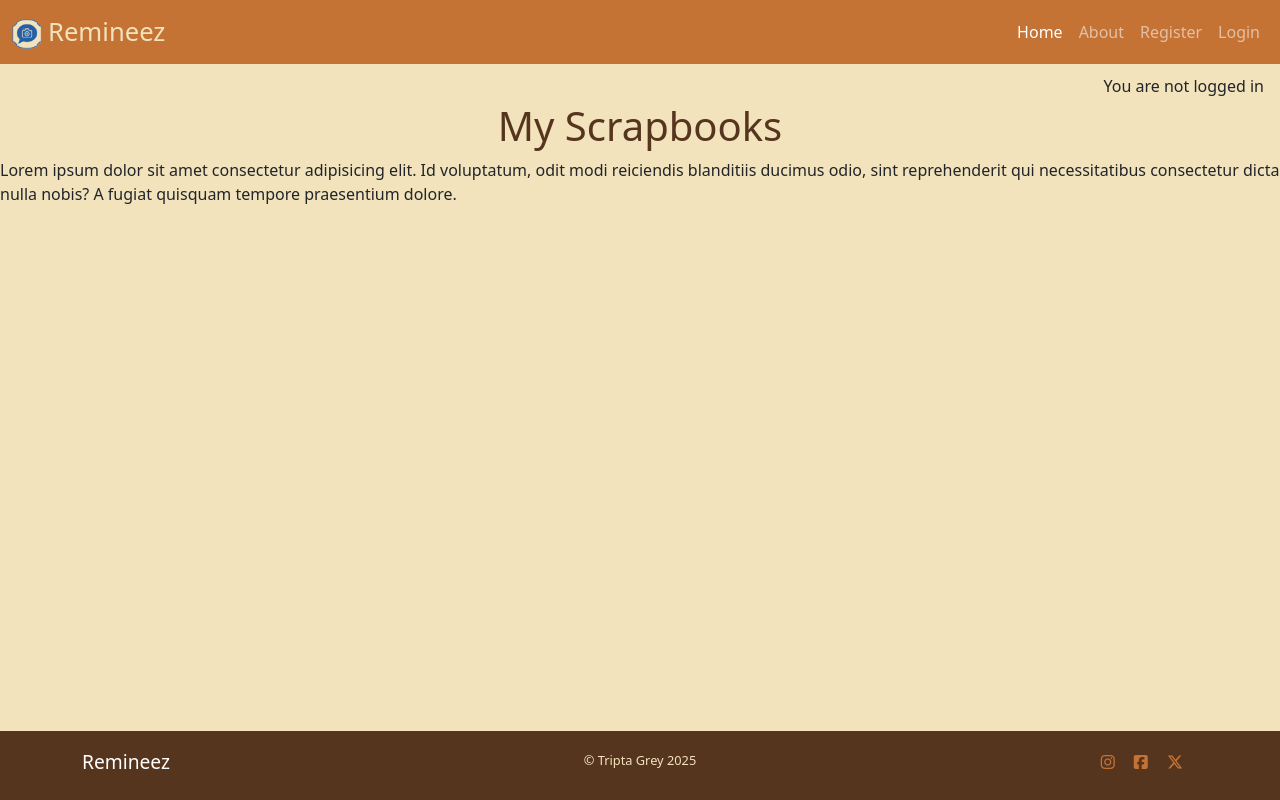
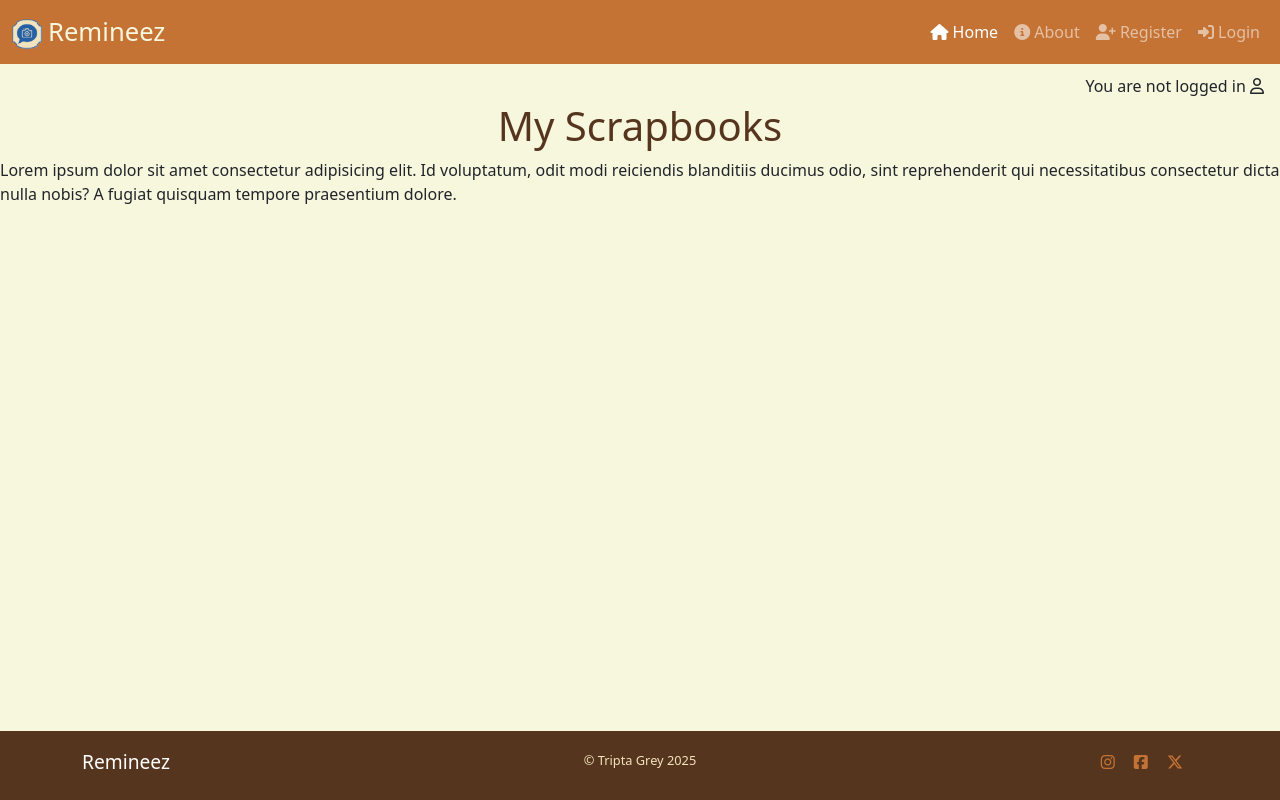
Before and after one commit to tgrey2024/capstone, a Django app: page / in a window 1280 px wide. Run offline with Django 4.2, Linux system fonts and the light colour scheme; data that the repository does not hold is empty; some libraries are stand-ins or nearby versions.

Commit message:
add font awesome icons in templates, fix contrast in navbar and style buttons

```diff
--- a/config/settings.py
+++ b/config/settings.py
@@ -28,7 +28,7 @@ SECRET_KEY = os.environ.get('SECRET_KEY')
 
 
 # SECURITY WARNING: don't run with debug turned on in production!
-DEBUG = False
+DEBUG = True
 
 ALLOWED_HOSTS = [
     '8000-tgrey2024-capstone-vwz9ad2eczu.ws.codeinstitute-ide.net',
--- a/scrapbook/templates/scrapbook/index.html
+++ b/scrapbook/templates/scrapbook/index.html
@@ -26,7 +26,7 @@
                                     </strong> -->
                                   </div>
                                 <p class="card-text">Last Modified: {{ scrapbook.updated_on }}</p>
-                                <a href="{% url 'scrapbook_detail' scrapbook.slug %}" class="btn btn-info scrapbook-link">Open Scrapbook</a>
+                                <a href="{% url 'scrapbook_detail' scrapbook.slug %}" class="btn btn-info scrapbook-link">Open Scrapbook <i class="fa-solid fa-book-open"></i></a>
                             </div>
                         </div>
                     </div>
--- a/scrapbook/templates/scrapbook/scrapbook_detail.html
+++ b/scrapbook/templates/scrapbook/scrapbook_detail.html
@@ -14,7 +14,7 @@
             <p class="lead">{{ scrapbook.content | safe }}</p>
             <!-- Add a button to create a new post if the user is authenticated -->
             {% if user.is_authenticated %}
-            <a href="{% url 'scrapbook:create-post' slug=scrapbook.slug %}" class="btn btn-info scrapbook-link mx-auto my-2">Add a Post</a>
+            <a href="{% url 'scrapbook:create-post' slug=scrapbook.slug %}" class="btn btn-info scrapbook-link mx-auto my-2">Add a Post <i class="fa-regular fa-square-plus"></i></a>
             {% endif %}
         </div>
     </div>
@@ -35,10 +35,10 @@
                             <p class="card-text">{{ post.content | safe }}</p>
                             <div class="position-absolute bottom-0 end-0 px-2">
                                 {% if user.is_authenticated and post.author == user %}
-                                  <a href="{% url 'edit-post' post.slug post.id %}" class="btn btn-info btn-edit scrapbook-link mx-auto my-2">Edit</a>
+                                  <a href="{% url 'edit-post' post.slug post.id %}" class="btn btn-info btn-edit scrapbook-link mx-auto my-2">Edit <i class="fa-regular fa-pen-to-square"></i></a>
                                 {% endif %}
                                 {% if user.is_authenticated and post.author == user %}
-                                  <a href="{% url 'delete-post' post.slug post.id %}" class="btn btn-danger scrapbook-link mx-auto my-2">Delete</a>
+                                  <a href="{% url 'delete-post' post.slug post.id %}" class="btn btn-danger scrapbook-link mx-auto my-2">Delete <i class="fa-regular fa-trash-can"></i></a>
                                 {% endif %}
                             </div>
                         </div>
--- a/static/css/style.css
+++ b/static/css/style.css
@@ -1,5 +1,5 @@
 body {
-    background-color: #f2e3bc;
+    background-color: #f7f7de;
     padding-top: 70.15px; /* pushes the top of the header down under fixed navbar */
 }
 
@@ -8,13 +8,19 @@ h1 {
     text-align: center;
 }
 
+.btn {
+    background-color: #2660a4;
+    border-color: #2660a4;
+    color: white;
+}
+
 /* Navbar */
 #navbar {
     background-color: #c47335;
 }
 
 #navbar .navbar-brand{
-    color: #f2e3bc;
+    color: #f7f7de;
     font-size: 1.6rem;
     display: none;
 }
@@ -22,10 +28,6 @@ h1 {
 #navbar .logo {
     width: 30px;
     margin-right: 6px;
-}
-
-.navbar-nav > .nav-item .nav-link a:hover {
-    color: #c3151b;
 }
 
 /* Post content */
@@ -94,7 +96,7 @@ h1 {
 }
 
 #footer .social-links i:hover {
-    color: #c3151b;
+    color: #f2e3bc;
 }
 
 @media (min-width: 234px) {
--- a/templates/base.html
+++ b/templates/base.html
@@ -33,23 +33,23 @@
               <div class="collapse navbar-collapse" id="navbarSupportedContent">
                 <ul class="navbar-nav ms-auto mb-2 mb-lg-0">
                   <li class="nav-item">
-                    <a class="nav-link {% if request.path == home_url %}active{%endif%}" aria-current="page" href="{% url 'home' %}">Home</a>
+                    <a class="nav-link {% if request.path == home_url %}active{%endif%}" aria-current="page" href="{% url 'home' %}"><i class="fa-solid fa-house"></i> Home</a>
                   </li>
                   <li class="nav-item">
-                    <a class="nav-link" href="#">About</a>
+                    <a class="nav-link" href="#"><i class="fa-solid fa-circle-info"></i> About</a>
                   </li>
                   <!-- navbar shows Logout if user is authenticated, else shows Register and Login -->
                   {% if user.is_authenticated %}
                   <li class="nav-item">
-                    <a class="nav-link {% if request.path == logout_url %}active{% endif %}" aria-current="page" href="{% url 'account_logout' %}">Logout</a>
+                    <a class="nav-link {% if request.path == logout_url %}active{% endif %}" aria-current="page" href="{% url 'account_logout' %}"><i class="fa-solid fa-arrow-right-from-bracket"></i> Logout</a>
                   </li>
                   {% else %}
                   <li class="nav-item">
                     <a class="nav-link {% if request.path == signup_url %}active{% endif %}" aria-current="page"
-                      href="{% url 'account_signup' %}">Register</a>
+                      href="{% url 'account_signup' %}"><i class="fa-solid fa-user-plus"></i> Register</a>
                   </li>
                   <li class="nav-item">
-                    <a class="nav-link {% if request.path == login_url %}active{% endif %}" aria-current="page" href="{% url 'account_login' %}">Login</a>
+                    <a class="nav-link {% if request.path == login_url %}active{% endif %}" aria-current="page" href="{% url 'account_login' %}"><i class="fa-solid fa-right-to-bracket"></i> Login</a>
                   </li>
                   {% endif %}
                 </ul>
@@ -74,9 +74,9 @@
     </header>
     <main>
       {% if user.is_authenticated %}
-        <p class="text-end mx-3 my-1">You are logged in as {{ user.username }}</p>
+        <p class="text-end mx-3 my-1">You are logged in as {{ user.username }} <i class="fa-solid fa-user"></i></p>
         {% else %}
-        <p class="text-end mx-3 my-1">You are not logged in</p>
+        <p class="text-end mx-3 my-1">You are not logged in <i class="fa-regular fa-user"></i></p>
         {% endif %}
         {% block content %}
         <!-- content goes here -->
```
Also changed, not shown: 1 other file.
